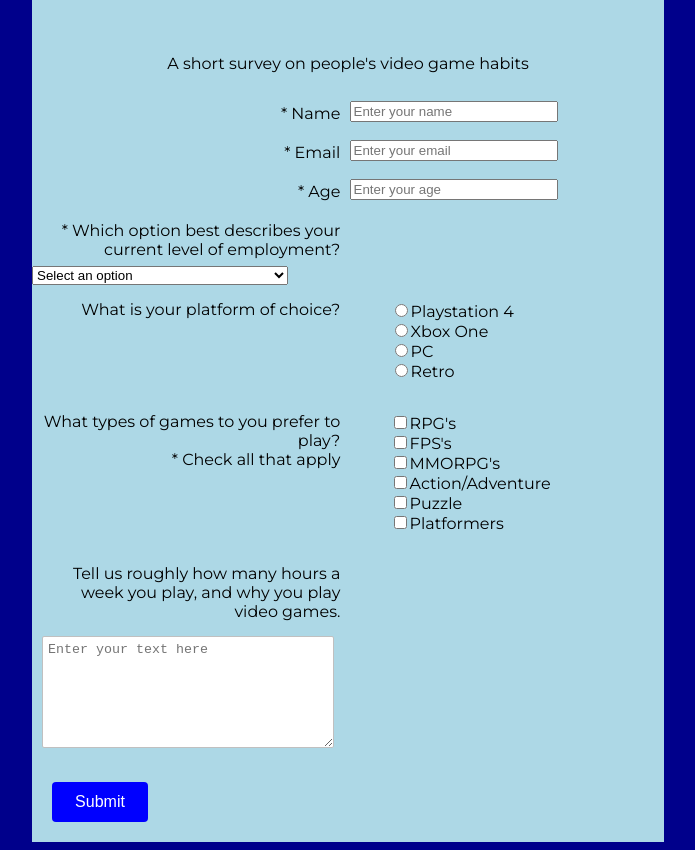
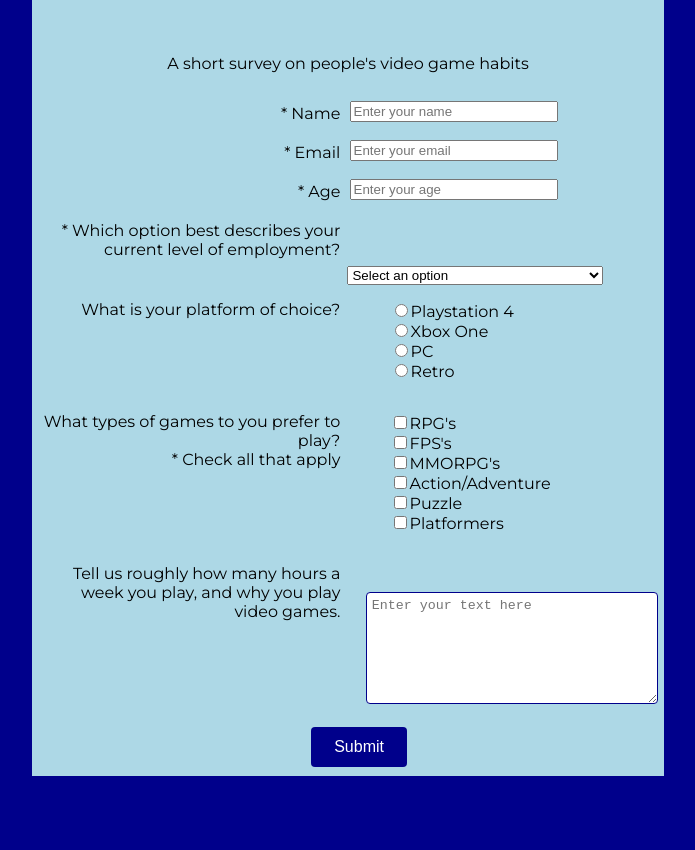
Before and after one commit to ephillipsiii/fccSurveyPage, a plain HTML site: page index.html in a window 1280 px wide. Shown: the part 82-932 px from the top of the page, without its empty margins (292-987 px from the left). After the commit the page ends 866 px from the top, so only its background shows below. Drawn offline with Linux system fonts and the light colour scheme.

Commit message:
further styling - moved text box, still need to adjust dropdown

```diff
--- a/assets/style/style.css
+++ b/assets/style/style.css
@@ -1,6 +1,7 @@
 html {
     font-family: 'Montserrat', sans-serif;
     background-color: darkblue;
+
 }
 
 h1 {
@@ -16,19 +17,18 @@ h1 {
     padding-top: 3%;
     width: 50%;
     margin: auto;
-
 }
 
 #submit {
-    background-color: blue;
+    background-color: darkblue;
     border-radius: 4px;
     color: white;
     font-size: 1em;
     height: 40px;
     width: 96px;
-    margin: 20px;
+    margin-left: 92%;
+    margin-bottom: 3%;
     border: 0px solid;
-
   }
 
 .input-field{
@@ -39,7 +39,6 @@ h1 {
     text-align: right;
     display: inline-block;
     vertical-align: top;
-
     width: 48%;
     padding: 5px;
     margin-top: 10px;
@@ -51,27 +50,29 @@ h1 {
     text-align: left;
     width: 48%;
     vertical-align: middle;
-
 }
 
-.text {
-    display: inline-block;
+#surveyDropDown {
+    margin-left: 104%;
+    margin-top: 0%;
+    position: relative;
+
 }
 
 #textBox {
     height: 100px;
     width: 280px;
     padding: 5px;
-    margin: 10px;
-    border: 1px solid #c0c0c0;
-    border-radius: 2px;
-    display: inline-block
+    margin-left: 110%;
+    margin-top: -11%;
+    border: 1px solid darkblue;
+    border-radius: 4px;
+
 }
 
 .radio .checkbox {
     position: relative;
-    left: -43px;
-    margin-left: 10px;
+    margin-left: 1%;
     display: block;
     padding-bottom: 10px;
   }
--- a/index.html
+++ b/index.html
@@ -38,7 +38,7 @@
                     <label id="dropdown-label" for="dropdown"> * Which option best describes your current level of employment? </label>
                 </div><br>
                 <div class="right-side">
-                    <div id="surveyDropDown">
+                    <div id="surveyDropDown" style="display: inline-block">
                         <select id="dropdown" name="currentEmployment" class="dropdown">
                             <option disabled selected>Select an option</option>
                             <option value="studentk12">Student (K-12)</option>
```
